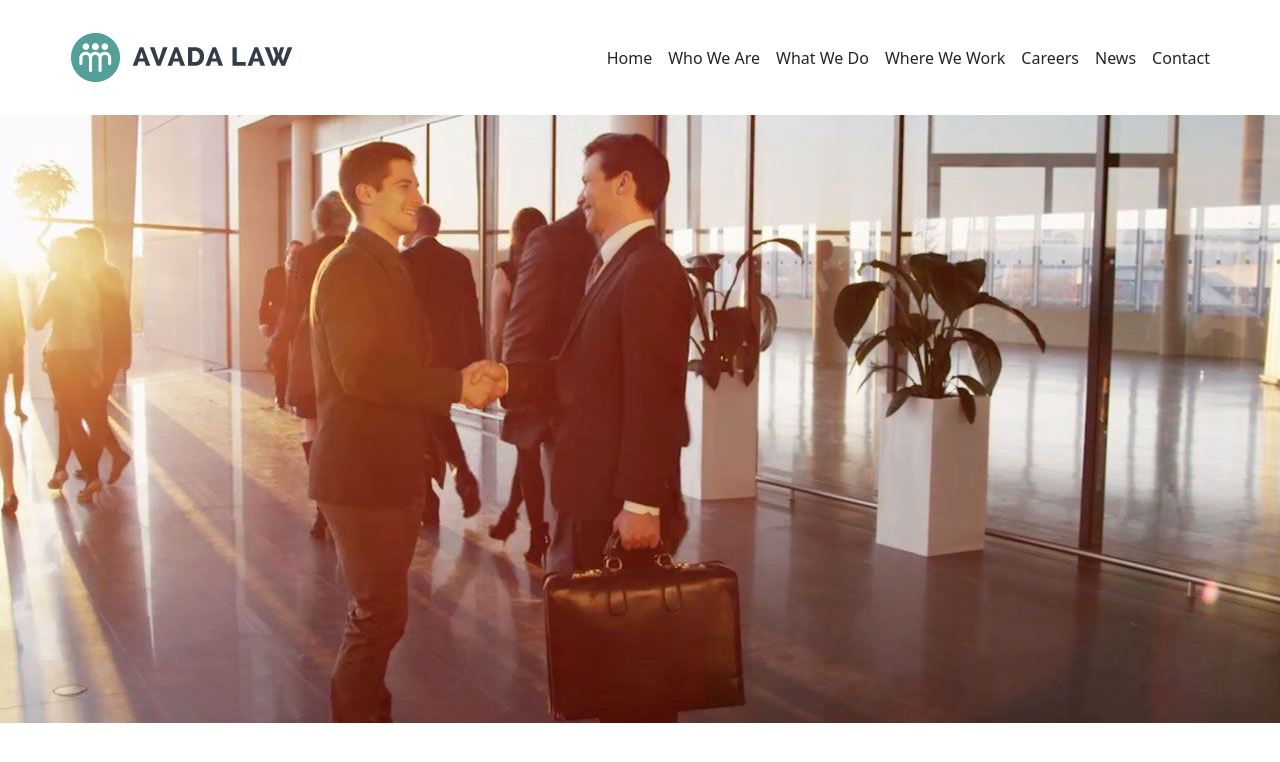
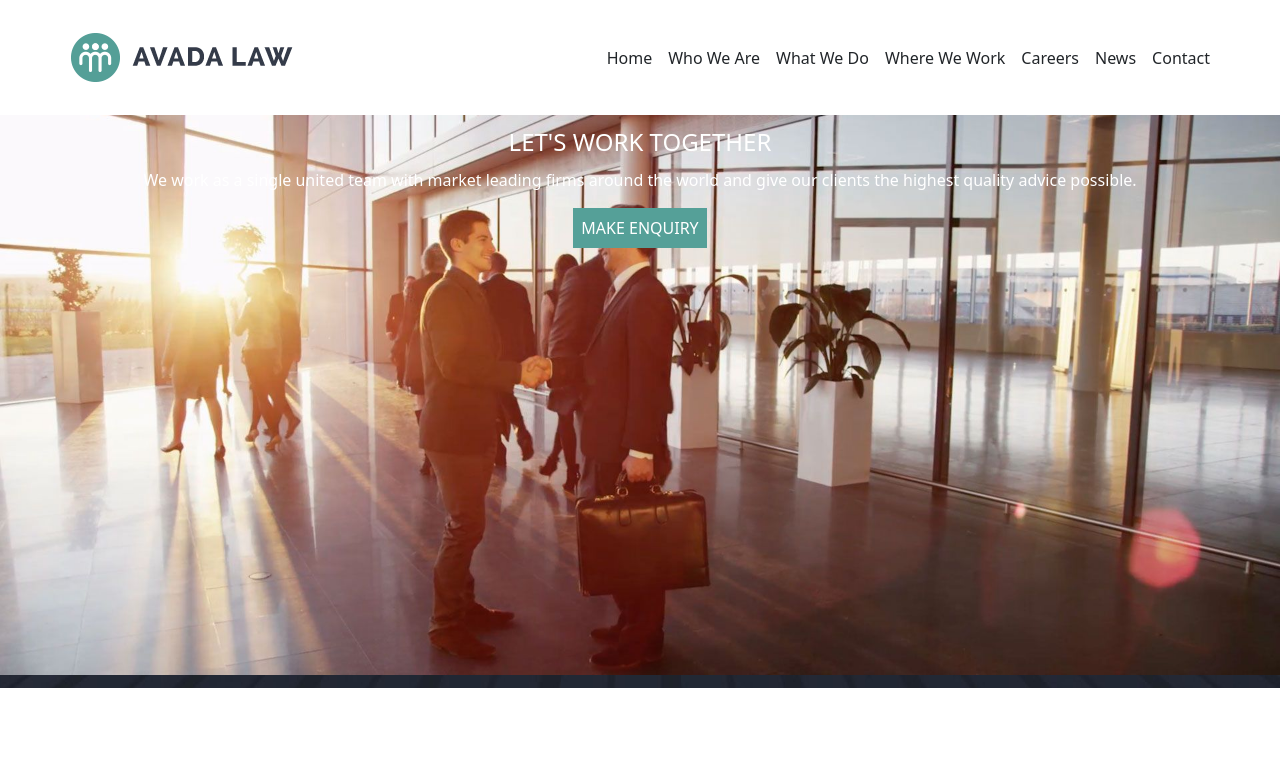
Before and after one commit to IreneCaiazzo/proj-html-vuejs, a Vue app: page / in a window 1280 px wide. Shown: the top 762 px of the page. Built offline with nearby package versions, Linux system fonts and the light colour scheme.

Commit message:
tryout footer

```diff
--- a/src/components/AppFooter.vue
+++ b/src/components/AppFooter.vue
@@ -2,6 +2,46 @@
 
 </script>
 
-<template></template>
+<template>
+    <footer>
+        <div class="container">
 
-<style scoped></style>
+            <div class="title">
+                <h4>LET'S WORK TOGETHER</h4>
+            </div>
+            <p>
+                We work as a single united team with market leading firms around the world and give our clients the highest
+                quality advice possible.
+            </p>
+            <button> MAKE ENQUIRY </button>
+        </div>
+    </footer>
+</template>
+
+<style scoped>
+footer {
+    width: 100%;
+    height: 35rem;
+    color: white;
+    background-image: url('../../img/where-we-work-parallax.jpg');
+    background-position: center;
+}
+
+footer .container {
+    width: 1200px;
+    margin: 0 auto;
+    text-align: center;
+}
+
+footer .title {
+
+    border-bottom: 3px solid white;
+}
+
+button {
+    padding: .5rem;
+    border: none;
+    background-color: #55A098;
+    color: white;
+}
+</style>
--- a/src/components/AppHeader.vue
+++ b/src/components/AppHeader.vue
@@ -22,7 +22,7 @@
         </div>
 
         <div class="jumbo">
-
+            <img src="../../img/video_law_home_preview.jpg" alt="">
         </div>
 
     </header>
@@ -36,8 +36,8 @@
 }
 
 header {
-    position: fixed;
-    top: 0;
+    /* position: fixed;
+    top: 0; */
     width: 100%;
     height: 8rem;
     margin: auto;
@@ -55,9 +55,10 @@ li {
     margin-left: 1rem;
 }
 
-.jumbo {
-    height: 38rem;
-    background-image: url('../../img/video_law_home_preview.jpg');
-    background-position: center;
+header .jumbo img {
+    width: 100%;
+    max-height: 35rem;
+    display: block;
+    object-fit: cover;
 }
 </style>
```
